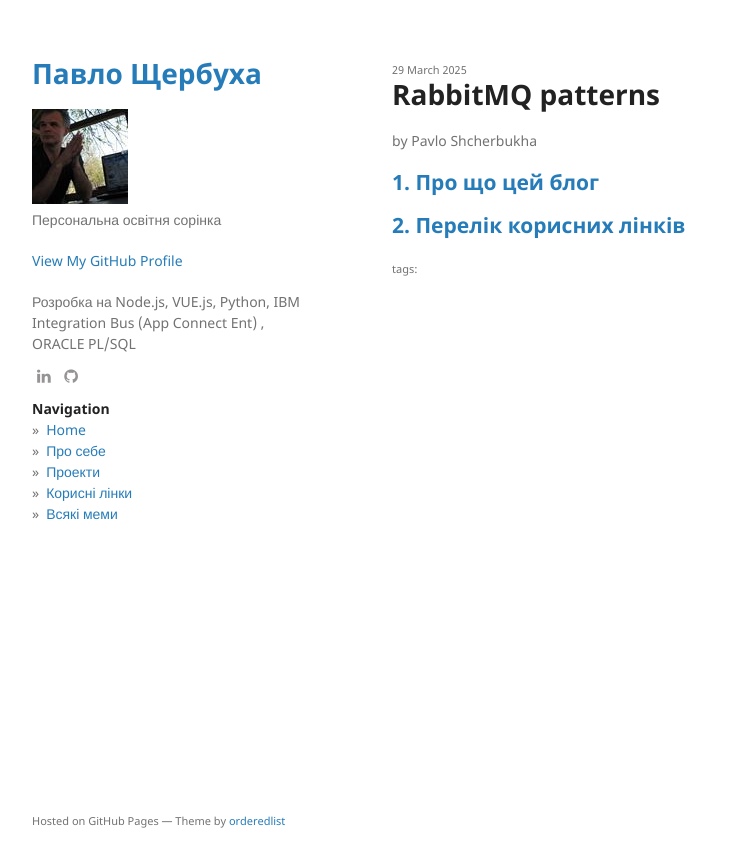
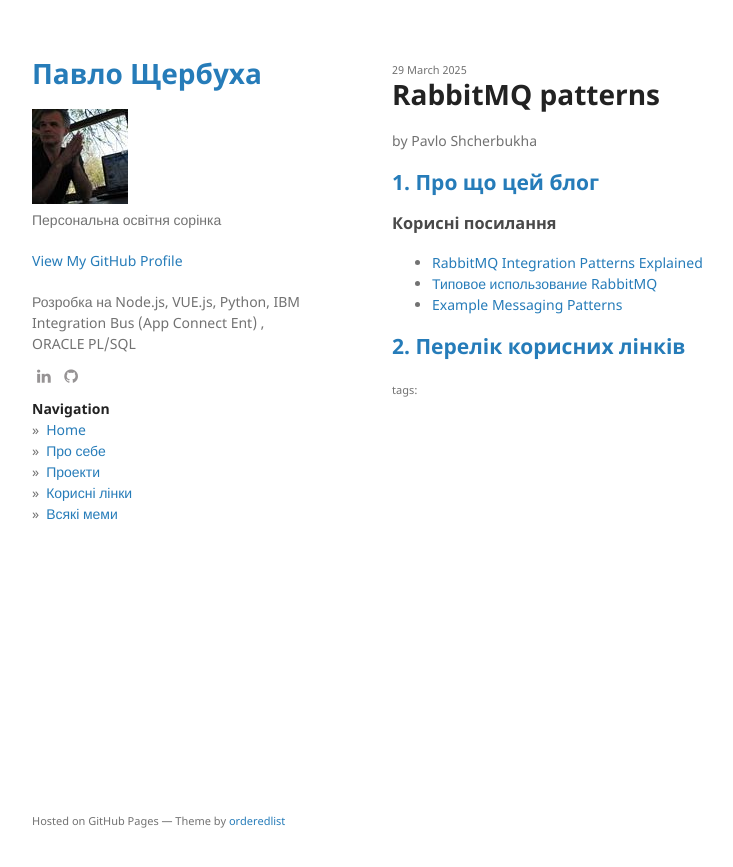
Before and after one commit to pavlo-shcherbukha/pavlo-shcherbukha.github.io, a Jekyll site: the page built from _posts/2025-03-29-rabbitmq-patterns.md, in a window 1280 px wide. Shown: the top 867 px of the page, without its empty margins (178-911 px from the left). Built offline with Jekyll 4.4.1, drawn with Linux system fonts in a browser that asks for light colours.

Commit message:
abbitMQ patterns-2

```diff
--- a/_posts/2025-03-29-rabbitmq-patterns.md
+++ b/_posts/2025-03-29-rabbitmq-patterns.md
@@ -13,7 +13,10 @@
 
 ## <a name="p1">1. Про що цей блог</a>
 
+### Корисні посилання
 
-
+- [RabbitMQ Integration Patterns Explained](https://www.alibabacloud.com/tech-news/a/rabbitmq/gu0eyrdmfh-rabbitmq-integration-patterns-explained)
+- [Типовое использование RabbitMQ](https://habr.com/ru/companies/slurm/articles/714358/)
+- [Example Messaging Patterns](https://github.com/rangertaha/messaging-patterns)
 
 ## <a name="p2">2. Перелік корисних лінків</a>
```
